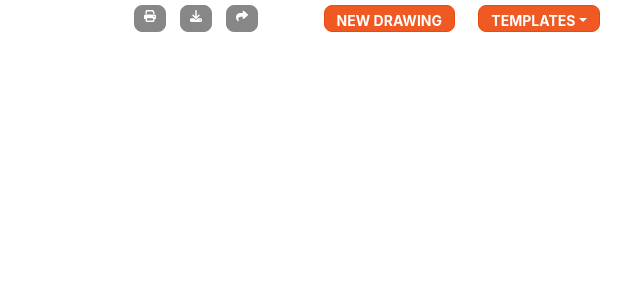
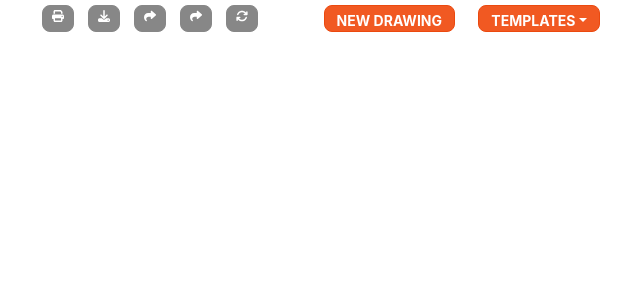
Before and after one commit to lamasudip108/calscape-garden-planner, a Next.js app: page /components/plotter/navigation in a window 1280 px wide. Shown: the top 300 px of the page, without its empty margins (498-1138 px from the left). Built offline with nearby package versions, Linux system fonts and the light colour scheme.

Commit message:
refresh button

```diff
--- a/pages/components/plotter/navigation.js
+++ b/pages/components/plotter/navigation.js
@@ -1,8 +1,8 @@
 import React, {useState} from "react";
 import {FontAwesomeIcon} from '@fortawesome/react-fontawesome'
-import {faPrint, faDownload, faShare} from '@fortawesome/free-solid-svg-icons'
+import {faPrint, faDownload, faShare, faRefresh} from '@fortawesome/free-solid-svg-icons'
 
-export default function Navigation({canvasBox, addImage, setShowModal, onDownload}) {
+export default function Navigation({canvasBox, addImage, setShowModal, onDownload, clearCanvas}) {
 
     const [toggleTemplate, setToggleTemplate] = useState(false);
 
@@ -37,8 +37,20 @@ export default function Navigation({canvasBox, addImage, setShowModal, onDownloa
                             <FontAwesomeIcon icon={faShare} size={150}/>
                         </a>
                     </li>
+                    <li id="delete-button" className="control control-delete" data-bs-placement="top"
+                        data-bs-toggle="tooltip" data-bs-html="true" data-bs-original-title="Delete">
+                        <a href="#" className="btn btn-xs like-btn-gardena">
+                            <FontAwesomeIcon icon={faShare} size={150}/>
+                        </a>
+                    </li>
+                    <li id="delete-button" className="control control-delete" data-bs-placement="top"
+                        data-bs-toggle="tooltip" data-bs-html="true" data-bs-original-title="Reset Canvas">
+                        <a href="#" onClick={clearCanvas} className="btn btn-xs like-btn-gardena">
+                            <FontAwesomeIcon icon={faRefresh} size={150}/>
+                        </a>
+                    </li>
+                </ul>
 
-                </ul>
                 <ul className="nav navbar-controls pull-left navbar-controls-new-garden top-0"
                     style={{position: "absolute", right: "315px"}}>
                     <li className="control control-new-garden">
@@ -123,6 +135,7 @@ export default function Navigation({canvasBox, addImage, setShowModal, onDownloa
                         </ul>
                     </li>
                 </ul>
+
             </div>
         </div>
     )
```
Also changed, not shown: pages/plotter.js (+8 -2 lines), pages/components/plotter/main.js.
